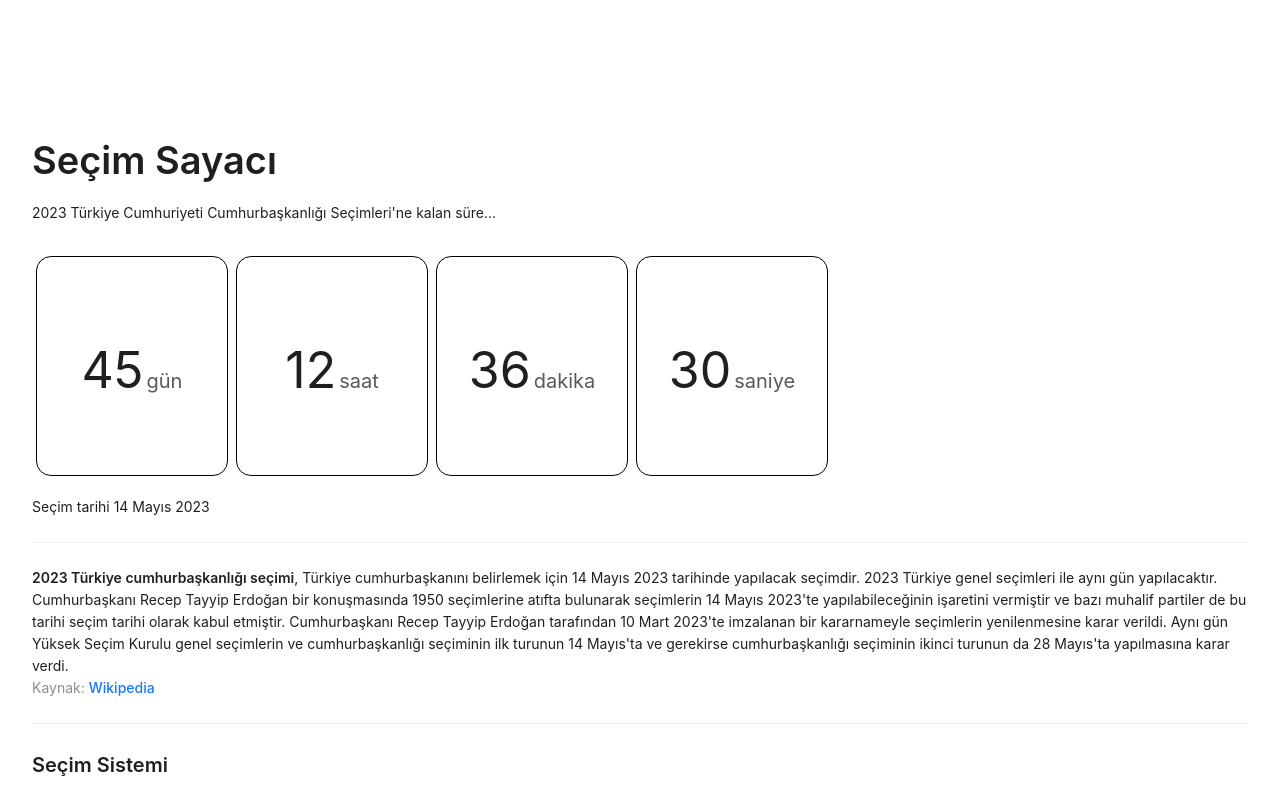
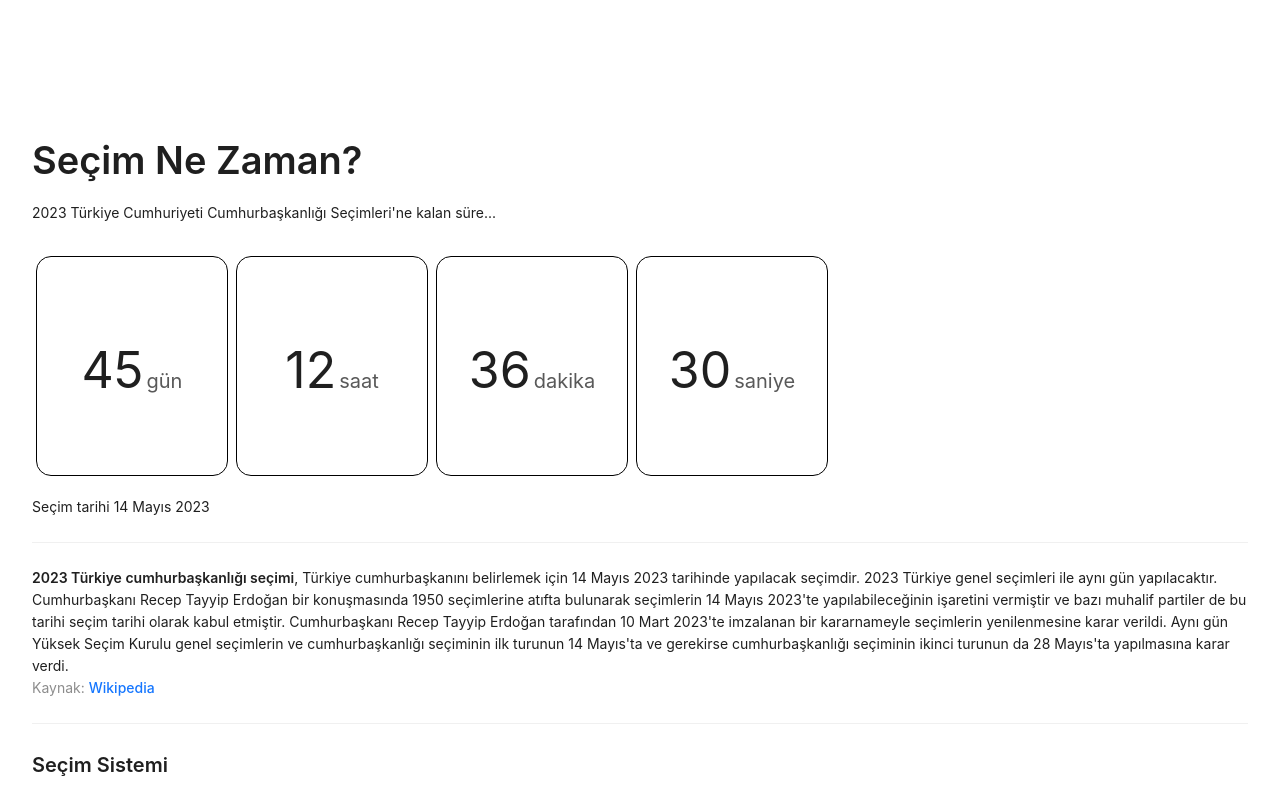
Before and after one commit to ardaorkin/secimenekadarkaldi, a React (Vite) app: page / in a window 1280 px wide. Shown: the top 792 px of the page. Built offline with nearby package versions, Linux system fonts and the light colour scheme.

Commit message:
change head

```diff
--- a/src/containers/Counter.tsx
+++ b/src/containers/Counter.tsx
@@ -26,7 +26,7 @@ export default function Counter() {
 
   return (
     <div id="counter" className="page">
-      <Typography.Title style={{ textAlign: "start" }}>Seçim Sayacı</Typography.Title>
+      <Typography.Title style={{ textAlign: "start" }}>Seçim Ne Zaman?</Typography.Title>
       <Typography.Text style={{ textAlign: "start", display: "inline-block", marginBottom: "2em", minWidth: "100vh" }}>
         2023 Türkiye Cumhuriyeti Cumhurbaşkanlığı Seçimleri'ne kalan süre...
       </Typography.Text>
```
